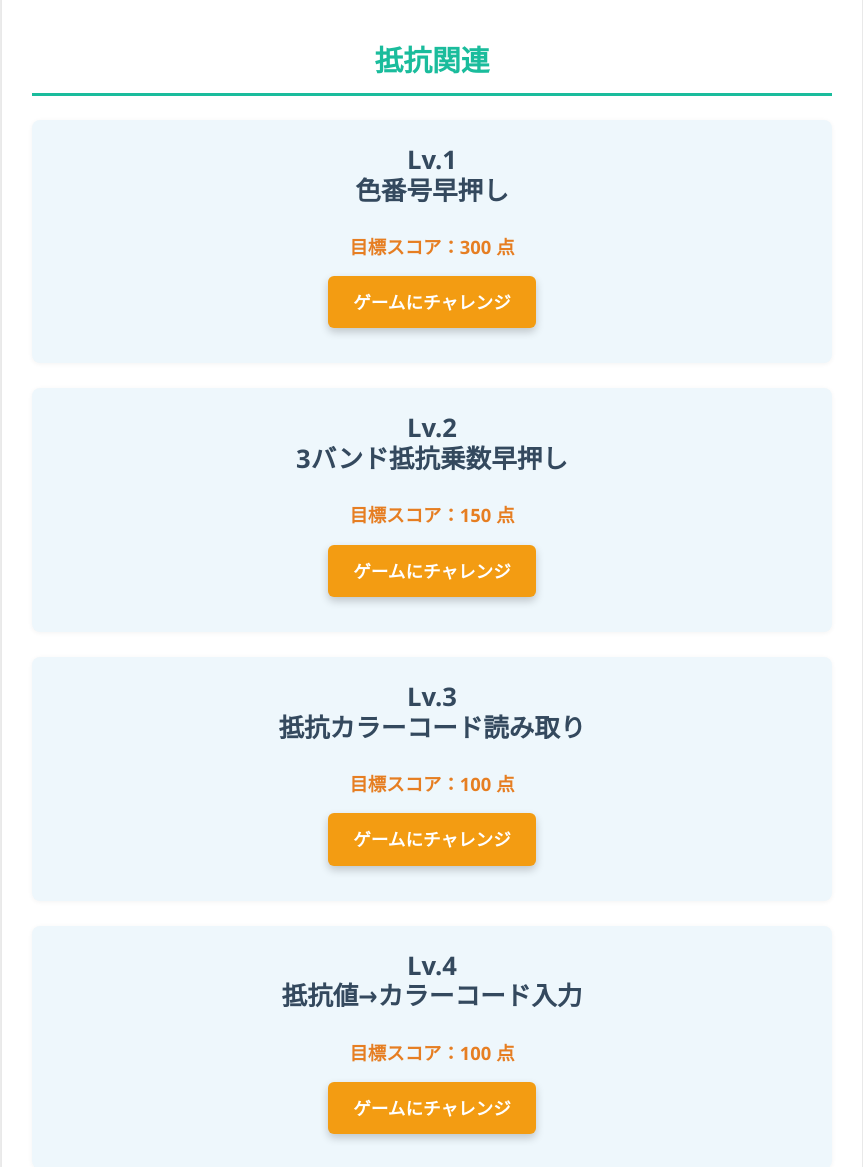
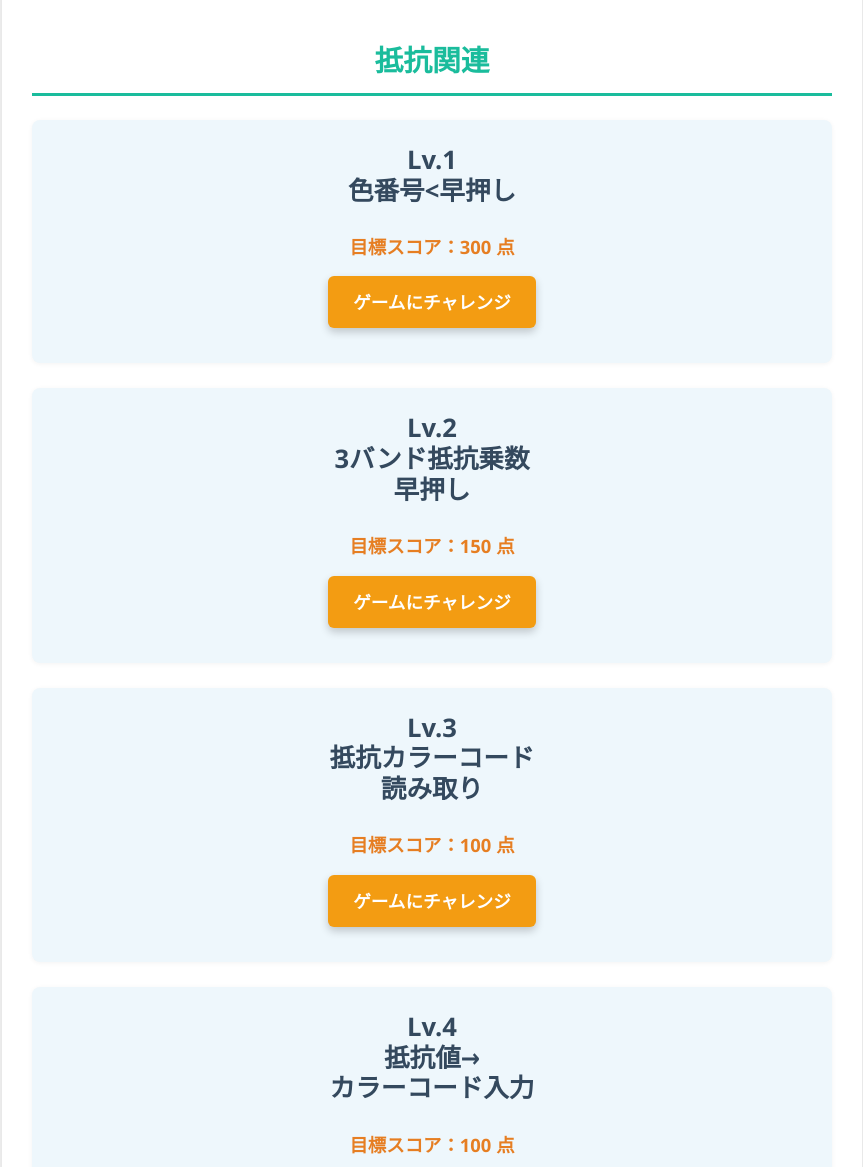
Before and after one commit to E-TechKB/Elec_SET_portal, a plain HTML site: page index.html in a window 1280 px wide. Shown: the part 133-1300 px from the top of the page, without its empty margins (208-1071 px from the left). Drawn offline with Linux system fonts and the light colour scheme.

Commit message:
Update index.html

```diff
--- a/index.html
+++ b/index.html
@@ -13,22 +13,22 @@
         <h2>抵抗関連</h2>
         <ul>
             <li>
-                <h3>Lv.1<br>色番号早押し</h3>
+                <h3>Lv.1<br>色番号<早押し</h3>
                 <p class="score-goal">目標スコア：300 点</p>
                 <a class="game-link-button" href="https://e-techkb.github.io/Color_Number/" target="_blank" rel="noopener noreferrer">ゲームにチャレンジ</a>
                 </li>
             <li>
-                <h3>Lv.2<br>3バンド抵抗乗数早押し</h3>
+                <h3>Lv.2<br>3バンド抵抗乗数<br>早押し</h3>
                 <p class="score-goal">目標スコア：150 点</p>
                 <a class="game-link-button" href="https://e-techkb.github.io/3band_ColorToValue/" target="_blank" rel="noopener noreferrer">ゲームにチャレンジ</a>
                 </li>
             <li>
-                <h3>Lv.3<br>抵抗カラーコード読み取り</h3>
+                <h3>Lv.3<br>抵抗カラーコード<br>読み取り</h3>
                 <p class="score-goal">目標スコア：100 点</p>
                 <a class="game-link-button" href="https://e-techkb.github.io/ColorToValue" target="_blank" rel="noopener noreferrer">ゲームにチャレンジ</a>
                 </li>
             <li>
-                <h3>Lv.4<br>抵抗値→カラーコード入力</h3>
+                <h3>Lv.4<br>抵抗値→<br>カラーコード入力</h3>
                 <p class="score-goal">目標スコア：100 点</p>
                 <a class="game-link-button" href="https://e-techkb.github.io/ValueToColor" target="_blank" rel="noopener noreferrer">ゲームにチャレンジ</a>
                 </li>
@@ -37,12 +37,12 @@
         <h2>コンデンサ関連</h2>
         <ul>
             <li>
-                <h3>Lv.1<br>コンデンサコード読み取り</h3>
+                <h3>Lv.1<br>コンデンサコード<br>読み取り</h3>
                 <p class="score-goal">目標スコア：100 点</p>
                 <a class="game-link-button" href="https://e-techkb.github.io/NumToCap" target="_blank" rel="noopener noreferrer">ゲームにチャレンジ</a>
                 </li>
             <li>
-                <h3>Lv.2<br>コンデンサコード入力</h3>
+                <h3>Lv.2<br>コンデンサコード<br>入力</h3>
                 <p class="score-goal">目標スコア：100 点</p>
                 <a class="game-link-button" href="https://e-techkb.github.io/CapToNum" target="_blank" rel="noopener noreferrer">ゲームにチャレンジ</a>
                 </li>
```
